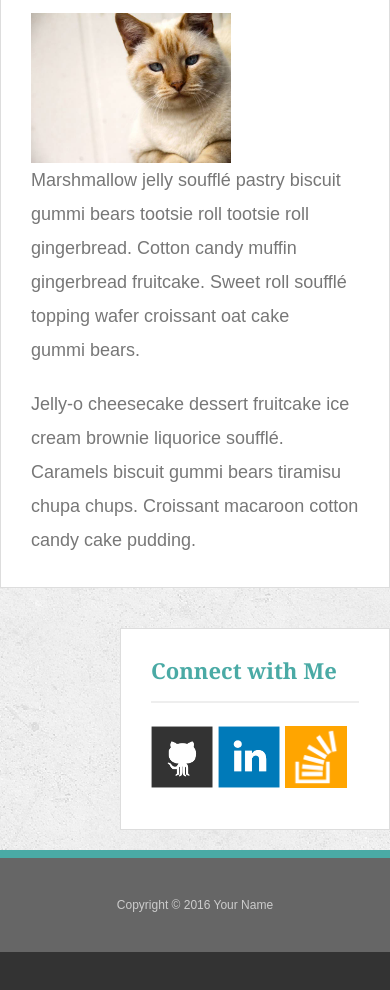
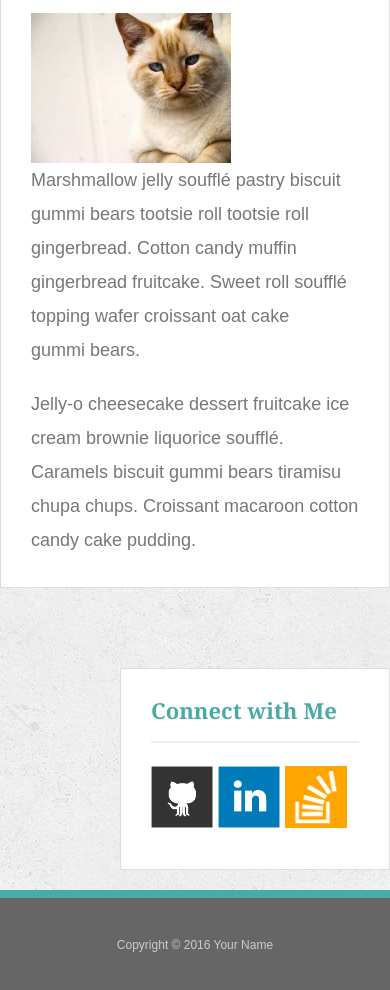
Before and after one commit to Jataveius/Responsive-Portfolio, a plain HTML site: page index.html in a window 390 px wide. Shown: the part 431-1421 px from the top of the page. Before the commit the page ends 1383 px from the top, so only its background shows below. Drawn offline with Linux system fonts and the light colour scheme.

Commit message:
add files

```diff
--- a/assets/css/style.css
+++ b/assets/css/style.css
@@ -237,6 +237,53 @@ body {
 	background: #4aaaa5;
 	border: 0 none;
   }
+  /*Media inqueries start here*/
+  /* Width at 768px and below */
+@media screen and (max-width: 768px) {
+	body {
+	  background-color: #333;
+	}
+
+	.wrapper {
+	  /* Box-model */
+	  width: 100%;
+	  padding: 20px;
+	}
+
+	#main-container,
+	.sidebar {
+	  width: 100%;
+	}
+
+	.sidebar {
+	  margin-top: 40px;
+	}
+	}
+
+	/* Additional Screen Sizes */
+
+	/* Width at 980px and below */
+	@media screen and (max-width: 980px) {
+	body {
+	  background-color: #333;
+	}
+
+	.wrapper {
+	  /* Box-model */
+	  width: 100%;
+	  padding: 20px;
+	}
+
+	##main-container,
+	.sidebar {
+	  width: 100%;
+	}
+
+	.sidebar {
+	  margin-top: 40px;
+	}
+	}
+
 /* Width at 640px and below */
 
 @media screen and (max-width: 640px) {
@@ -252,11 +299,11 @@ body {
 		padding: 20px;
 		clear: both;
 	}
-	#main-content,
-	#sidebar {
+	#main-container,
+	.sidebar {
 		width: 100%;
 	}
-	#sidebar {
+	.sidebar {
 		margin-top: 40px;
 	}
 }
```
